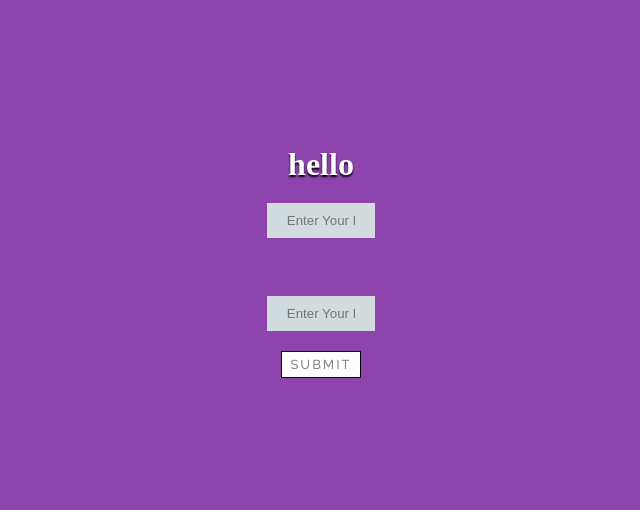
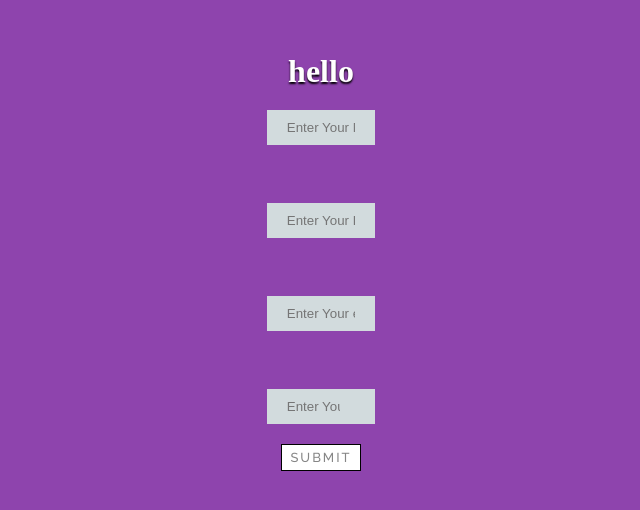
Before and after one commit to HarshJaiswal10/react-project, a React (Create React App) app: page / in a window 1280 px wide. Shown: the part 138-648 px from the top of the page, without its empty margins (319-959 px from the left). Built offline with nearby package versions, Linux system fonts and the light colour scheme; a web font is replaced by a local one.

Commit message:
day 19.1 complete

```diff
--- a/src/App.jsx
+++ b/src/App.jsx
@@ -5,6 +5,8 @@
   const[fullName, setFullName] = useState({
     fname : '',
     lname : '',
+    email : '',
+    phone : '',
   });
 
   const InputEvent = (event) => {
@@ -23,11 +25,29 @@
        return{
           fname : value,
           lname : preValue.lname,
+          email : preValue.email,
+          phone : preValue.phone,
        };
       } else if(name === 'lname'){
         return{
            fname : preValue.fname,
            lname : value,
+           email : preValue.email,
+           phone : preValue.phone,
+        };
+       } else if(name === 'email'){
+        return{
+           fname : preValue.fname,
+           lname : preValue.lname,
+           email : value,
+           phone : preValue.phone,
+        };
+       } else if(name === 'phone'){
+        return{
+           fname : preValue.fname,
+           lname : preValue.lname,
+           email : preValue.email,
+           phone : value,
         };
        }
     });
@@ -42,6 +62,8 @@
     <form onSubmit={onSubmit}>
     <div>
       <h1>hello {fullName.fname} {fullName.lname}</h1>
+      <p>{fullName.email}</p>
+      <p>{fullName.phone}</p>
       <input
         type='text'
         placeholder='Enter Your Name'
@@ -57,6 +79,22 @@
         onChange={InputEvent}
         value={fullName.lname}
       />
+      <br />
+      <input
+        type='email'
+        placeholder='Enter Your email'
+        name="email"
+        onChange={InputEvent}
+        value={fullName.email}
+      />
+      <br />
+      <input
+        type='number'
+        placeholder='Enter Your Phone Number'
+        name="phone"
+        onChange={InputEvent}
+        value={fullName.phone}
+      />
       <button type="submit">Submit</button>
     </div>
     </form>
```
